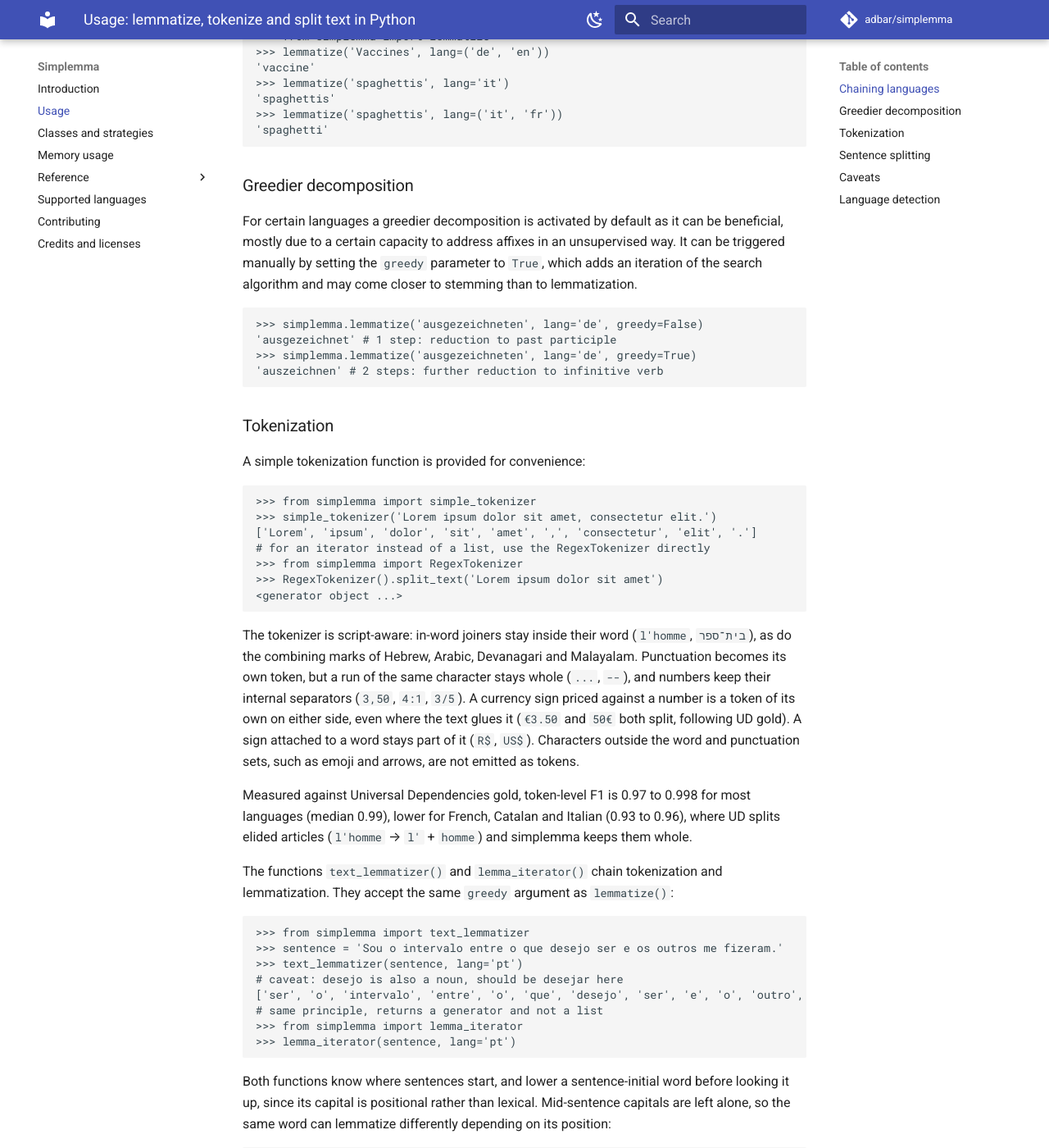
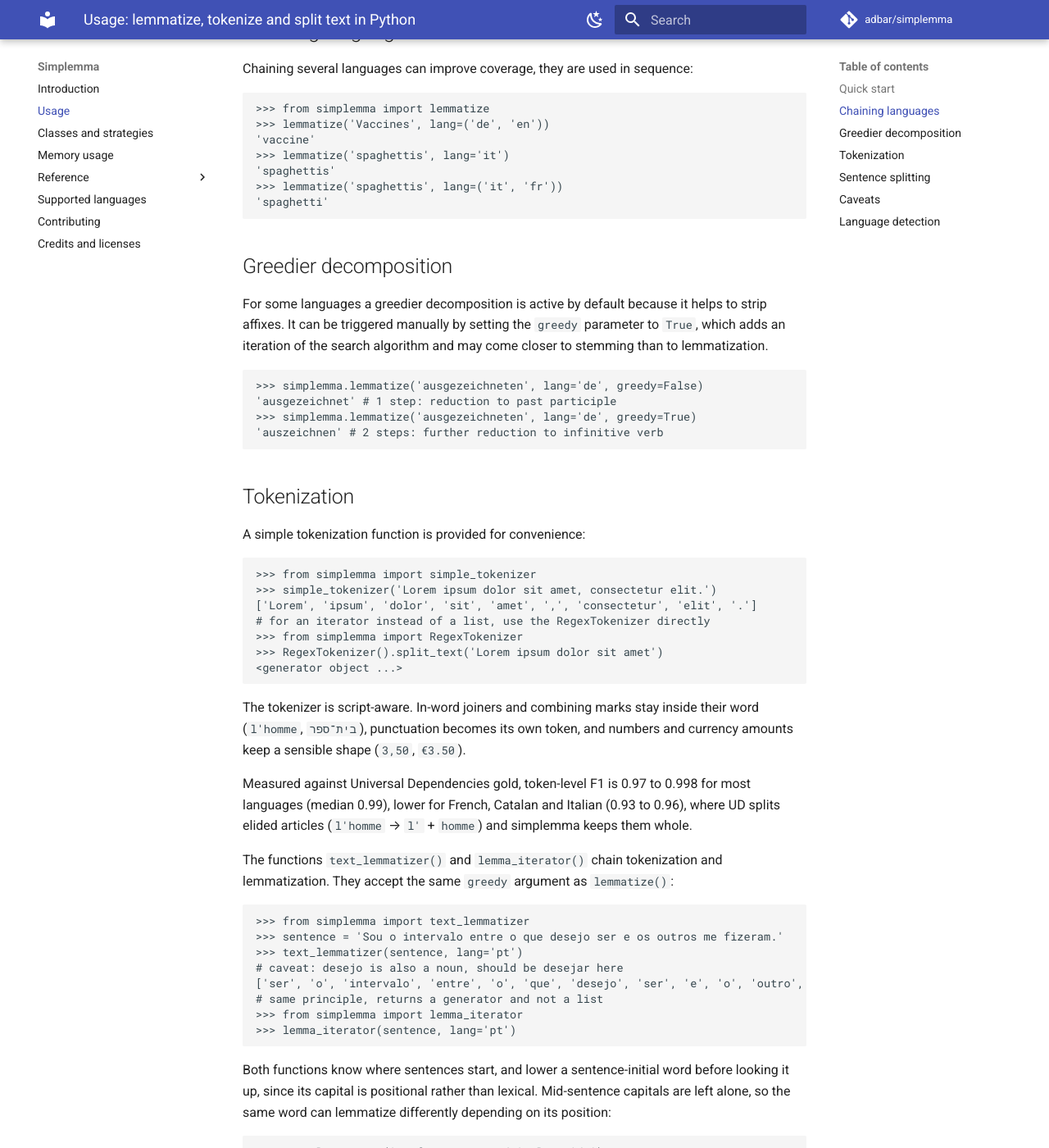
Before and after one commit to adbar/simplemma, an MkDocs documentation site: the page built from docs/usage.md, in a window 1280 px wide and 1400 px high, scrolled down 728 px. Shown: the whole window at 82% size. Built offline with MkDocs 1.6.1 and Material for MkDocs 9.7.7, drawn with Linux system fonts in a browser that asks for light colours; comment, search, counter and statistics services are not loaded; some of the changed text lies outside the part shown.

Commit message:
check docs

````diff
--- a/README.md
+++ b/README.md
@@ -58,13 +59,13 @@
 is `simplemma==1.1.2`, and `simplemma==1.0.0` for 3.6 and 3.7.
 
 
+<!-- include:quickstart:end -->
+
 ## Usage
 
-<!-- include:quickstart:end -->
-
+<!-- include:usage:start -->
 ### Quick start
 
-<!-- include:usage:start -->
 Pick a language and apply it to a single word, to a list of tokens, or to a
 whole text through the built-in tokenizer:
 
@@ -107,9 +108,8 @@
 
 ### Greedier decomposition
 
-For certain languages a greedier decomposition is activated by default
-as it can be beneficial, mostly due to a certain capacity to address
-affixes in an unsupervised way. It can be triggered manually by setting
+For some languages a greedier decomposition is active by default because
+it helps to strip affixes. It can be triggered manually by setting
 the `greedy` parameter to `True`, which adds an iteration of the search
 algorithm and may come closer to stemming than to lemmatization.
 
@@ -135,15 +135,9 @@
 <generator object ...>
 ```
 
-The tokenizer is script-aware: in-word joiners stay inside their word
-(`l'homme`, `בית־ספר`), as do the combining marks of Hebrew, Arabic,
-Devanagari and Malayalam. Punctuation becomes its own token, but a run of
-the same character stays whole (`...`, `--`), and numbers keep their
-internal separators (`3,50`, `4:1`, `3/5`). A currency sign priced against a
-number is a token of its own on either side, even where the text glues it
-(`€3.50` and `50€` both split, following UD gold). A sign attached to a word
-stays part of it (`R$`, `US$`). Characters outside the word and punctuation
-sets, such as emoji and arrows, are not emitted as tokens.
+The tokenizer is script-aware. In-word joiners and combining marks stay
+inside their word (`l'homme`, `בית־ספר`), punctuation becomes its own token,
+and numbers and currency amounts keep a sensible shape (`3,50`, `€3.50`).
 
 Measured against Universal Dependencies gold, token-level F1 is 0.97 to
 0.998 for most languages (median 0.99), lower for French, Catalan and
@@ -199,16 +193,11 @@
 ['Das Tor fiel in der 95. Minute.', 'Das Spiel war aus.']
 ```
 
-The sentences are slices of the input with surrounding whitespace removed:
-nothing is normalized or rewritten. `lang` also accepts a tuple, like the
-other entry points, and pre-tokenized or OCR-style text whose punctuation
-is spaced out (`Le prix est bas .`) still splits correctly.
+The sentences are stripped slices of the input, and `lang` also accepts a
+tuple, like the other entry points.
 
-On the held-out PUD corpora (the same 1000 professionally translated
-sentences per language), sentence-boundary F1 is 0.98 to 0.998. Register
-matters far more than language: text without reliable terminal punctuation,
-social media in particular, is much harder, since a rule-based splitter
-cannot recover a boundary that was never marked.
+On the held-out PUD corpora, sentence-boundary F1 is 0.98 to 0.998. Text
+without reliable terminal punctuation, such as social media, is much harder.
 
 
 ### Caveats
@@ -275,12 +264,8 @@
 <!-- include:languages:start -->
 
 The following languages are available, identified by their [BCP 47
-language tag](https://en.wikipedia.org/wiki/IETF_language_tag), which
-typically corresponds to the [ISO 639-1 code](
-https://en.wikipedia.org/wiki/List_of_ISO_639-1_codes).
-If no such code exists, a [ISO 639-3
-code](https://en.wikipedia.org/wiki/List_of_ISO_639-3_codes) is
-used instead.
+language tag](https://en.wikipedia.org/wiki/IETF_language_tag), usually
+the ISO 639-1 code.
 
 Available languages (2026-08-04):
 
@@ -370,16 +355,6 @@
 
 
 <!-- include:languages:end -->
-## Speed
-
-Measured on real text from Universal Dependencies treebanks. Figures vary
-with hardware, language and how repetitive the text is:
-
--   Lemmatization: 1.9M tokens/sec (German), 3.4M (English), tokenization included
--   Tokenization alone: > 1 million tokens/sec
--   Sentence splitting: > 100 MB of text per second
-
-
 ## Roadmap
 
 - [ ] Return all candidate lemmas for ambiguous words (#94, #132)
--- a/docs/classes-and-strategies.md
+++ b/docs/classes-and-strategies.md
@@ -5,8 +5,7 @@
 
 # Classes and strategies
 
-The functions shown in the [README](https://github.com/adbar/simplemma#usage)
-cover simple usage. Instantiating the classes gives more control.
+The functions shown in [Usage](usage.md) cover simple usage. Instantiating the classes gives more control.
 `Lemmatizer` handles lemmatization and `LanguageDetector` language detection,
 both through an implementation of the `LemmatizationStrategy` protocol.
 `DefaultStrategy` combines several such strategies, among them
````
Also changed, not shown: other parts of README.md (+2 -1 lines), docs/usage.md (+1 -0 lines), training/README.rst, 2 other files.
